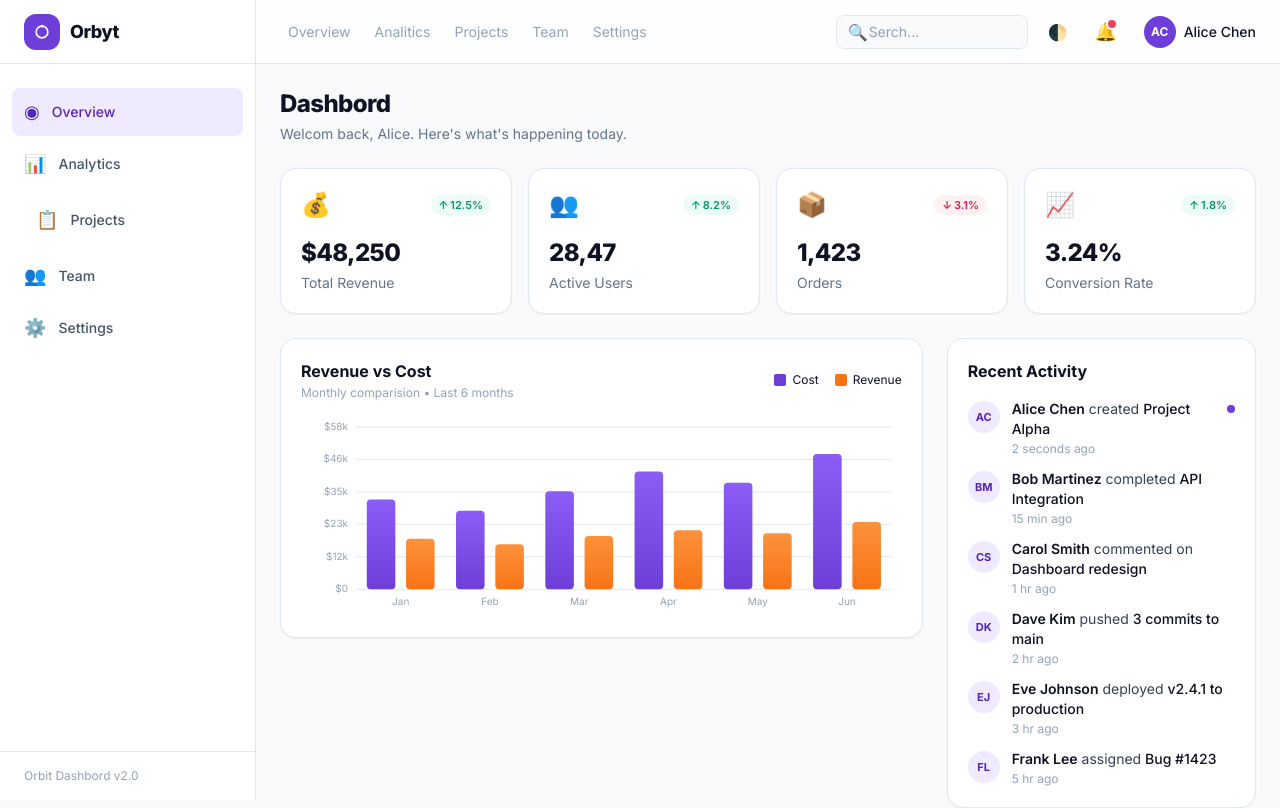
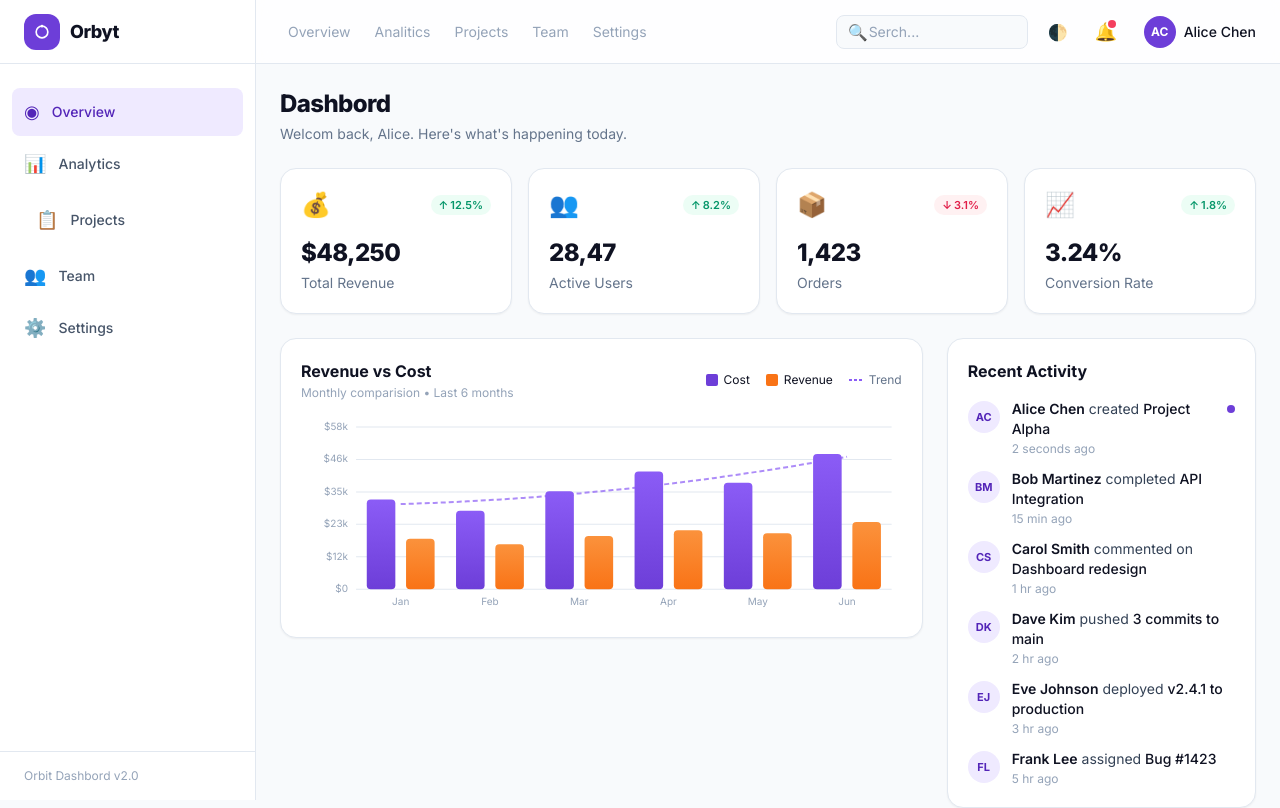
Before and after one commit to Thetaonelab/awesome-frontloop-demo, a React (Vite) app: page / in a window 1280 px wide. Shown: the top 808 px of the page. Built offline with nearby package versions, Linux system fonts and the light colour scheme.

Commit message:
Add quadratic trendline to Revenue vs Cost chart

```diff
--- a/src/pages/Overview.tsx
+++ b/src/pages/Overview.tsx
@@ -32,6 +32,36 @@ function RevenueChart() {
   const maxCost = Math.max(...revenueData.map((d) => d.cost));
   const maxVal = Math.max(maxRevenue, maxCost) * 1.2;
 
+  // Quadratic trendline for revenue (least squares)
+  const n = revenueData.length;
+  let sx = 0, sx2 = 0, sx3 = 0, sx4 = 0;
+  let sy = 0, sxy = 0, sx2y = 0;
+  for (let i = 0; i < n; i++) {
+    const x = i, x2 = x * x, x3 = x2 * x, x4 = x3 * x;
+    const y = revenueData[i].revenue;
+    sx += x; sx2 += x2; sx3 += x3; sx4 += x4;
+    sy += y; sxy += x * y; sx2y += x2 * y;
+  }
+  // Solve normal equations: [sx4 sx3 sx2; sx3 sx2 sx; sx2 sx n] * [a; b; c] = [sx2y; sxy; sy]
+  const m = [
+    [sx4, sx3, sx2, sx2y],
+    [sx3, sx2, sx, sxy],
+    [sx2, sx, n, sy],
+  ];
+  for (let col = 0; col < 3; col++) {
+    let mr = col;
+    for (let r = col + 1; r < 3; r++) if (Math.abs(m[r][col]) > Math.abs(m[mr][col])) mr = r;
+    [m[col], m[mr]] = [m[mr], m[col]];
+    for (let r = col + 1; r < 3; r++) {
+      const f = m[r][col] / m[col][col];
+      for (let k = col; k < 4; k++) m[r][k] -= f * m[col][k];
+    }
+  }
+  const tc = m[2][3] / m[2][2];
+  const tb = (m[1][3] - m[1][2] * tc) / m[1][1];
+  const ta = (m[0][3] - m[0][1] * tb - m[0][2] * tc) / m[0][0];
+  const trendlineCoeffs = { a: ta, b: tb, c: tc };
+
   const W = 600;
   const H = 200;
   const PAD = { top: 10, right: 10, bottom: 28, left: 55 };
@@ -44,6 +74,19 @@ function RevenueChart() {
   const yTicks = 5;
 
   const toY = (v: number) => PAD.top + innerH - (v / maxVal) * innerH;
+
+  const trendPath = (() => {
+    const steps = 40;
+    let d = '';
+    for (let i = 0; i <= steps; i++) {
+      const x = (i / steps) * (n - 1);
+      const yv = trendlineCoeffs.a * x * x + trendlineCoeffs.b * x + trendlineCoeffs.c;
+      const cx = PAD.left + bandW * x + bandW / 2;
+      const cy = toY(yv);
+      d += `${i === 0 ? 'M' : 'L'}${cx.toFixed(1)},${cy.toFixed(1)}`;
+    }
+    return d;
+  })();
 
   // gradient defs
   const revGrad = 'url(#revGrad)';
@@ -64,6 +107,10 @@ function RevenueChart() {
           </span>
           <span className="flex items-center gap-1.5">
             <span className="h-3 w-3 rounded-sm" style={{ background: '#f97316' }} /> Revenue
+          </span>
+          <span className="flex items-center gap-1.5">
+            <svg width="14" height="4" viewBox="0 0 14 4"><line x1="0" y1="2" x2="14" y2="2" stroke="#8b5cf6" strokeWidth="2" strokeDasharray="3 2" /></svg>
+            <span className="text-slate-500">Trend</span>
           </span>
         </div>
       </div>
@@ -98,6 +145,9 @@ function RevenueChart() {
               </g>
             );
           })}
+
+          {/* Trendline (quadratic regression for revenue) */}
+          <path d={trendPath} fill="none" stroke="#8b5cf6" strokeWidth="2" strokeDasharray="5 3" opacity={0.7} />
 
           {/* Bars */}
           {revenueData.map((d, i) => {
```
